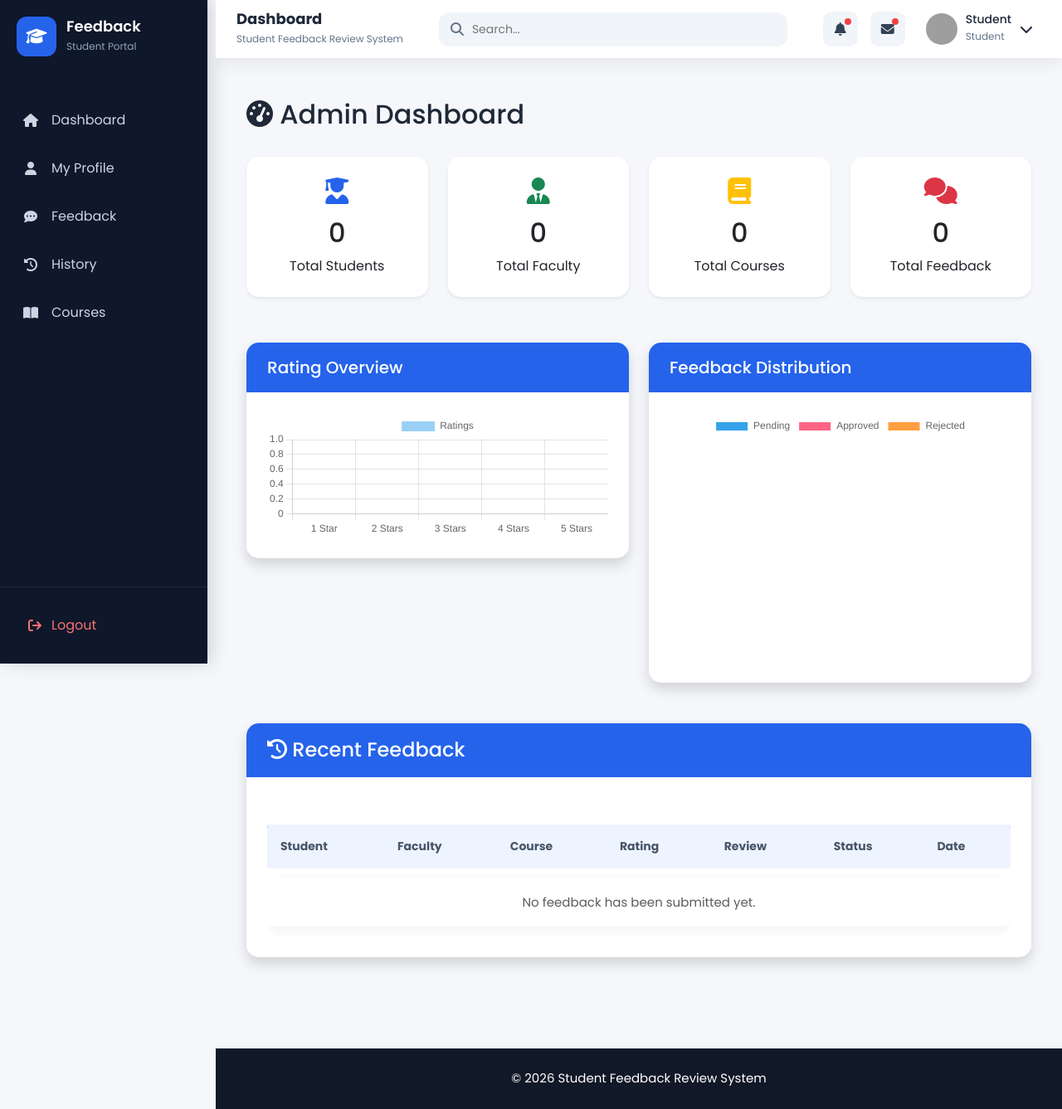
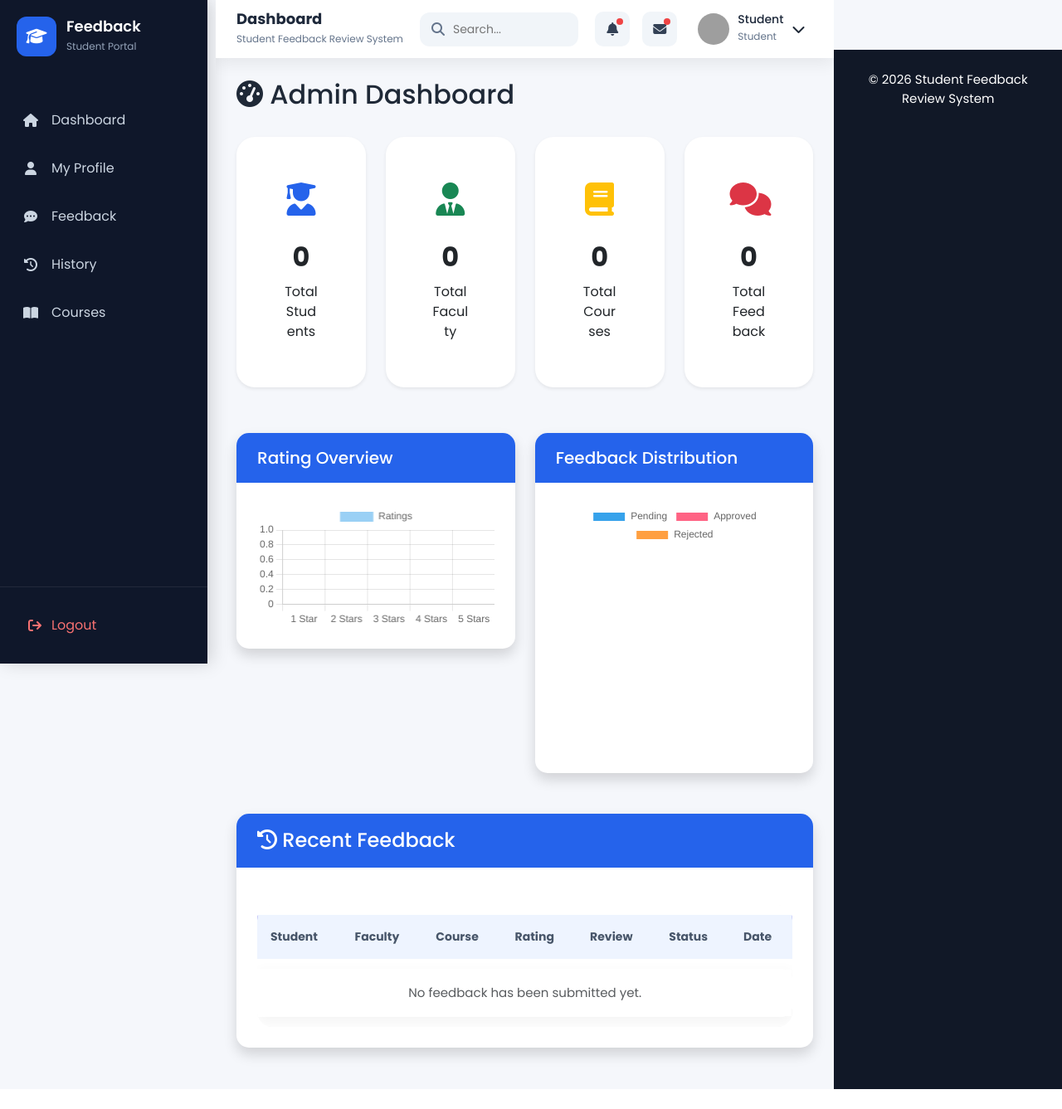
Before and after one commit to gurashthapa/student-feedback-review-system, a Flask app: page /admin/ in a window 1280 px wide. Shown: the whole page at 83% size. After the commit the page ends 1313 px from the top, so only its background shows below. Run offline with Flask 3, Linux system fonts and the light colour scheme; the visitor is signed in with stand-in values (Sample User, id 1); grey boxes are pictures that could not be loaded.

Commit message:
Fixed admin routes and dashboard issues

```diff
--- a/app/models/faculty.py
+++ b/app/models/faculty.py
@@ -92,9 +92,6 @@
         onupdate=datetime.utcnow
     )
 
-    # =====================================
-    # Relationships
-    # =====================================
 
     user = db.relationship(
         "User",
@@ -121,9 +118,6 @@
         lazy=True
     )
 
-    # =====================================
-    # Helper Methods
-    # =====================================
 
     def __repr__(self):
 
--- a/app/routes/admin_routes.py
+++ b/app/routes/admin_routes.py
@@ -152,9 +152,11 @@
 @admin_bp.route("/faculty")
 @admin_required
 def faculty():
-    faculty_list = Faculty.query.order_by(Faculty.name).all()
-    return render_template("admin/faculty.html", faculty_list=faculty_list)
-
+    faculty_list = Faculty.query.order_by(Faculty.full_name).all()
+    return render_template(
+        "admin/faculty.html",
+        faculty_list=faculty_list
+    )
 
 @admin_bp.route("/faculty/add", methods=["GET", "POST"])
 @admin_required
--- a/app/static/css/dashboard.css
+++ b/app/static/css/dashboard.css
@@ -1447,3 +1447,12 @@
     transform:translateY(-10px);
 
 }
+.dashboard-card{
+    transition:.3s;
+    cursor:pointer;
+}
+
+.dashboard-card:hover{
+    transform:translateY(-5px);
+    box-shadow:0 8px 20px rgba(0,0,0,.15);
+}
--- a/app/static/css/navbar.css
+++ b/app/static/css/navbar.css
@@ -176,3 +176,17 @@
         display:none;
     }
 }
+.navbar-custom {
+    position: sticky;
+    top: 0;
+    z-index: 9999;
+}
+
+.navbar-right,
+.dropdown,
+.icon-btn,
+.profile-box {
+    position: relative;
+    z-index: 10000;
+    pointer-events: auto;
+}
--- a/app/static/js/main.js
+++ b/app/static/js/main.js
@@ -31,13 +31,13 @@
     dropdown.classList.toggle("show");
 }
 
-window.addEventListener("click", function (e) {
-    document.querySelectorAll(".dropdown-menu").forEach(menu => {
-        if (!menu.contains(e.target)) {
-            menu.classList.remove("show");
-        }
-    });
-});
+// window.addEventListener("click", function (e) {
+//     document.querySelectorAll(".dropdown-menu").forEach(menu => {
+//         if (!menu.contains(e.target)) {
+//             menu.classList.remove("show");
+//         }
+//     });
+// });
 
 
 function autoHideAlerts() {
--- a/app/templates/admin/dashboard.html
+++ b/app/templates/admin/dashboard.html
@@ -4,101 +4,67 @@
 
 {% block content %}
 
-<div class="container mt-4">
-
 <div class="d-flex justify-content-between align-items-center mb-4">
-
     <h2>
         <i class="fas fa-tachometer-alt"></i>
         Admin Dashboard
     </h2>
-
 </div>
 
 <div class="row g-4">
+    <!-- Students -->
+    <div class="col-md-3">
+        <a href="{{ url_for('admin.students') }}" class="text-decoration-none">
+            <div class="card shadow-sm text-center dashboard-card">
+                <div class="card-body">
+                    <i class="fas fa-user-graduate fa-2x text-primary mb-3"></i>
+                    <h2 class="text-dark">{{ total_students }}</h2>
+                    <p class="mb-0 text-dark">Total Students</p>
+                </div>
+            </div>
+        </a>
+    </div>
 
+    <!-- Faculty -->
     <div class="col-md-3">
+        <a href="{{ url_for('admin.faculty') }}" class="text-decoration-none">
+            <div class="card shadow-sm text-center dashboard-card">
+                <div class="card-body">
+                    <i class="fas fa-user-tie fa-2x text-success mb-3"></i>
+                    <h2 class="text-dark">{{ total_faculty }}</h2>
+                    <p class="mb-0 text-dark">Total Faculty</p>
+                </div>
+            </div>
+        </a>
+    </div>
 
-            <div class="card shadow-sm text-center">
+    <!-- Courses -->
+    <div class="col-md-3">
+        <a href="{{ url_for('admin.courses') }}" class="text-decoration-none">
+            <div class="card shadow-sm text-center dashboard-card">
+                <div class="card-body">
+                    <i class="fas fa-book fa-2x text-warning mb-3"></i>
+                    <h2 class="text-dark">{{ total_courses }}</h2>
+                    <p class="mb-0 text-dark">Total Courses</p>
+                </div>
+            </div>
+        </a>
+    </div>
 
+    <!-- Feedback -->
+    <div class="col-md-3">
+        <a href="{{ url_for('admin.feedback') }}" class="text-decoration-none">
+            <div class="card shadow-sm text-center dashboard-card">
                 <div class="card-body">
-
-                    <i class="fas fa-user-graduate fa-2x text-primary mb-3"></i>
-
-                    <h2>{{ total_students }}</h2>
-
-                    <p class="mb-0">
-                        Total Students
-                    </p>
-
+                    <i class="fas fa-comments fa-2x text-danger mb-3"></i>
+                    <h2 class="text-dark">{{ total_feedback }}</h2>
+                    <p class="mb-0 text-dark">Total Feedback</p>
+                </div>
+            </div>
+        </a>
     </div>
 
 </div>
-
-        </div>
-
-        <div class="col-md-3">
-
-            <div class="card shadow-sm text-center">
-
-                <div class="card-body">
-
-                    <i class="fas fa-user-tie fa-2x text-success mb-3"></i>
-
-                    <h2>{{ total_faculty }}</h2>
-
-                    <p class="mb-0">
-                        Total Faculty
-                    </p>
-
-                </div>
-
-            </div>
-
-        </div>
-
-        <div class="col-md-3">
-
-            <div class="card shadow-sm text-center">
-
-                <div class="card-body">
-
-                    <i class="fas fa-book fa-2x text-warning mb-3"></i>
-
-                    <h2>{{ total_courses }}</h2>
-
-                    <p class="mb-0">
-                        Total Courses
-                    </p>
-
-                </div>
-
-            </div>
-
-        </div>
-
-        <div class="col-md-3">
-
-            <div class="card shadow-sm text-center">
-
-                <div class="card-body">
-
-                    <i class="fas fa-comments fa-2x text-danger mb-3"></i>
-
-                    <h2>{{ total_feedback }}</h2>
-
-                    <p class="mb-0">
-                        Total Feedback
-                    </p>
-
-                </div>
-
-            </div>
-
-        </div>
-
-    </div>
-
     <div class="row mt-4">
 
         <div class="col-lg-6">
--- a/app/templates/admin/students.html
+++ b/app/templates/admin/students.html
@@ -52,7 +52,7 @@
                             <i class="fas fa-edit"></i>
                         </button>
 
-                        <a href="{{ url_for('student.delete_student', id=s.id) }}"
+                        <a href="{{ url_for('admin.delete_student', id=s.id) }}"
                            onclick="return confirmDelete('Delete this student?')"
                            class="btn btn-delete">
                             <i class="fas fa-trash"></i>
--- a/app/templates/layout/base.html
+++ b/app/templates/layout/base.html
@@ -65,18 +65,14 @@
     </div>
 </div>
 
-<!-- JAVASCRIPT (ORDER FIXED) -->
 <script src="https://cdn.jsdelivr.net/npm/bootstrap@5.3.3/dist/js/bootstrap.bundle.min.js"></script>
 
-<!-- Chart.js (only if needed globally) -->
 <script src="https://cdn.jsdelivr.net/npm/chart.js"></script>
 
-<!-- GLOBAL JS -->
 <script src="{{ url_for('static', filename='js/main.js') }}"></script>
 <script src="{{ url_for('static', filename='js/search.js') }}"></script>
 <script src="{{ url_for('static', filename='js/charts.js') }}"></script>
 
 {% block extra_js %}{% endblock %}
-
 </body>
 </html>
--- a/app/templates/layout/navbar.html
+++ b/app/templates/layout/navbar.html
@@ -2,7 +2,7 @@
 
     <div class="navbar-left">
 
-        <button class="menu-toggle">
+        <button class="menu-toggle" type="button">
             <i class="fas fa-bars"></i>
         </button>
 
@@ -20,17 +20,97 @@
 
     <div class="navbar-right">
 
-        <button class="icon-btn">
+        <!-- Notifications -->
+        <div class="dropdown">
+
+            <button
+                class="icon-btn"
+                type="button"
+                id="notificationDropdown"
+                data-bs-toggle="dropdown"
+                data-bs-auto-close="outside"
+                aria-expanded="false">
+
                 <i class="fas fa-bell"></i>
                 <span class="badge-dot"></span>
+
             </button>
 
-        <button class="icon-btn">
+            <ul class="dropdown-menu dropdown-menu-end shadow"
+                aria-labelledby="notificationDropdown">
+
+                <li>
+                    <h6 class="dropdown-header">Notifications</h6>
+                </li>
+
+                <li>
+                    <a class="dropdown-item" href="#">
+                        <i class="fas fa-check-circle text-success me-2"></i>
+                        Feedback submitted successfully
+                    </a>
+                </li>
+
+                <li>
+                    <a class="dropdown-item" href="#">
+                        <i class="fas fa-star text-warning me-2"></i>
+                        Your feedback was reviewed
+                    </a>
+                </li>
+
+                <li><hr class="dropdown-divider"></li>
+
+                <li>
+                    <a class="dropdown-item text-center" href="#">
+                        View All Notifications
+                    </a>
+                </li>
+
+            </ul>
+
+        </div>
+
+        <!-- Messages -->
+        <div class="dropdown">
+
+            <button
+                class="icon-btn"
+                type="button"
+                id="messageDropdown"
+                data-bs-toggle="dropdown"
+                data-bs-auto-close="outside"
+                aria-expanded="false">
+
                 <i class="fas fa-envelope"></i>
                 <span class="badge-dot"></span>
+
             </button>
 
-        <div class="profile-box">
+            <ul class="dropdown-menu dropdown-menu-end shadow"
+                aria-labelledby="messageDropdown">
+
+                <li>
+                    <h6 class="dropdown-header">Messages</h6>
+                </li>
+
+                <li>
+                    <a class="dropdown-item" href="#">
+                        No new messages
+                    </a>
+                </li>
+
+            </ul>
+
+        </div>
+
+        <!-- Profile -->
+        <div class="dropdown">
+
+            <div
+                class="profile-box"
+                id="profileDropdown"
+                role="button"
+                data-bs-toggle="dropdown"
+                aria-expanded="false">
 
                 <img src="{{ url_for('static', filename='images/avatar.png') }}" alt="Profile">
 
@@ -43,6 +123,37 @@
 
             </div>
 
+            <ul class="dropdown-menu dropdown-menu-end shadow"
+                aria-labelledby="profileDropdown">
+
+                <li>
+                    <a class="dropdown-item" href="{{ url_for('student.profile') }}">
+                        <i class="fas fa-user me-2"></i>
+                        My Profile
+                    </a>
+                </li>
+
+                <li>
+                    <a class="dropdown-item" href="{{ url_for('student.history') }}">
+                        <i class="fas fa-history me-2"></i>
+                        Feedback History
+                    </a>
+                </li>
+
+                <li><hr class="dropdown-divider"></li>
+
+                <li>
+                    <a class="dropdown-item text-danger"
+                       href="{{ url_for('auth.logout') }}">
+                        <i class="fas fa-sign-out-alt me-2"></i>
+                        Logout
+                    </a>
+                </li>
+
+            </ul>
+
+        </div>
+
     </div>
 
 </nav>
```
Lines whose indentation alone changed are shown as unchanged.
